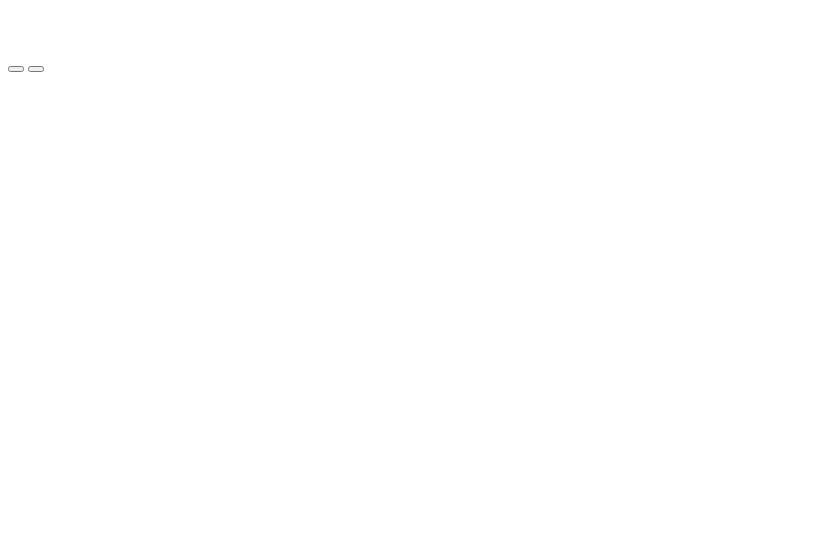
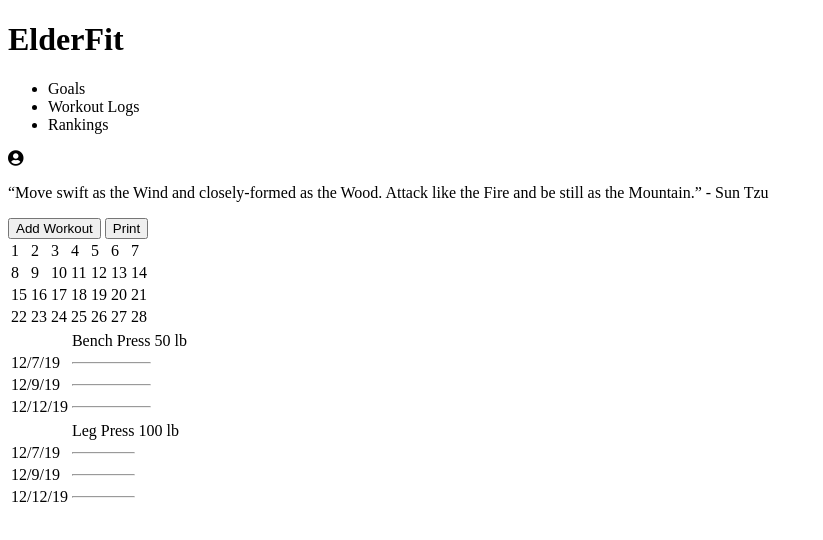
Before and after one commit to TMcMeans/fetniss, a plain HTML site: page index.html in a window 1280 px wide. Shown: the whole page, without its empty margins (0-823 px from the left). Drawn offline with Linux system fonts and the light colour scheme.

Commit message:
Add table and sections

```diff
--- a/index.html
+++ b/index.html
@@ -1,24 +1,120 @@
 <!doctype html>
 <html lang="eng">
-  <head></head>
+  <head>
+    <link href="https://fonts.googleapis.com/css?family=Open+Sans+Condensed:300|Quicksand" rel="stylesheet">
+    <link rel="stylesheet" href="https://use.fontawesome.com/releases/v5.5.0/css/all.css" integrity="sha384-B4dIYHKNBt8Bc12p+WXckhzcICo0wtJAoU8YZTY5qE0Id1GSseTk6S+L3BlXeVIU" crossorigin="anonymous">
+  </head>
   <body>
     <heading>
-      <h1></h1>
-      <nav></nav>
+      <h1>ElderFit</h1>
+      <nav>
+        <ul>
+          <li>Goals</li>
+          <li>Workout Logs</li>
+          <li>Rankings</li>
+        </ul>
+      </nav>
       <div>
-        <img></img>
+        <i class="fas fa-user-circle"></i>
       </div>
     </heading>
     <section>
-      <p></p>
-      <button></button>
-      <button></button>
+      <p>“Move swift as the Wind and closely-formed as the Wood. Attack like the Fire and be still as the Mountain.” - Sun Tzu</p>
+      <button>Add Workout</button>
+      <button>Print</button>
     </section>
     <main>
-      <div class="calendar"></div>
+      <div class="calendar">
+        <table>
+          <tr>
+            <td>1</td>
+            <td>2</td>
+            <td>3</td>
+            <td>4</td>
+            <td>5</td>
+            <td>6</td>
+            <td>7</td>
+          </tr>
+          <tr>
+            <td>8</td>
+            <td>9</td>
+            <td>10</td>
+            <td>11</td>
+            <td>12</td>
+            <td>13</td>
+            <td>14</td>
+          </tr>
+          <tr>
+            <td>15</td>
+            <td>16</td>
+            <td>17</td>
+            <td>18</td>
+            <td>19</td>
+            <td>20</td>
+            <td>21</td>
+          </tr>
+          <tr>
+            <td>22</td>
+            <td>23</td>
+            <td>24</td>
+            <td>25</td>
+            <td>26</td>
+            <td>27</td>
+            <td>28</td>
+          </tr>
+        </table>
+      </div>
       <section>
-        <article></article>
-        <article></article>
+        <article>
+          <table>
+            <th>
+              <td>Bench Press</td>
+              <td>50 lb</td>
+            </th>
+            <tbody>
+              <tr>
+                <td>12/7/19</td>
+                <td><hr/></td>
+                <td></td>
+              </tr>
+              <tr>
+                <td>12/9/19</td>
+                <td><hr/></td>
+                <td></td>
+              </tr>
+              <tr>
+                <td>12/12/19</td>
+                <td><hr/></td>
+                <td></td>
+              </tr>
+            </tbody>
+          </table>
+        </article>
+        <article>
+          <table>
+            <th>
+              <td>Leg Press</td>
+              <td>100 lb</td>
+            </th>
+            <tbody>
+              <tr>
+                <td>12/7/19</td>
+                <td><hr/></td>
+                <td></td>
+              </tr>
+              <tr>
+                <td>12/9/19</td>
+                <td><hr/></td>
+                <td></td>
+              </tr>
+              <tr>
+                <td>12/12/19</td>
+                <td><hr/></td>
+                <td></td>
+              </tr>
+            </tbody>
+          </table>
+        </article>
       </section>
     </main>
   </body>
```
